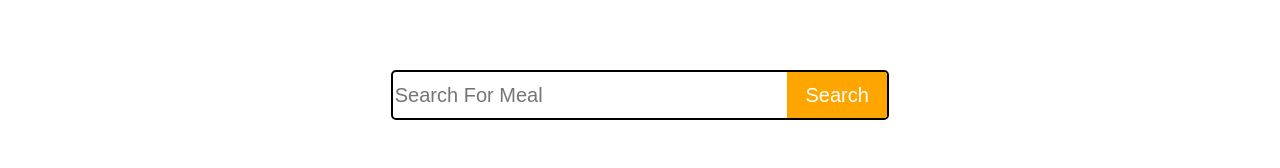
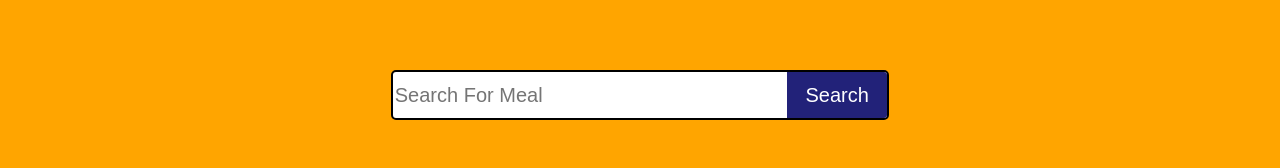
Before and after one commit to Tanisha-Sani/hungry-monster, a plain HTML site: page index.html in a window 1280 px wide. Shown: the top 168 px of the page. Drawn offline with Linux system fonts and the light colour scheme.

Commit message:
upadting event value

```diff
--- a/style.css
+++ b/style.css
@@ -1,5 +1,6 @@
 body{
     font-family: Arial, Helvetica, sans-serif;
+    background-color: orange;
 }
 .container{
     margin: 20px 60px;
@@ -21,7 +22,7 @@ body{
 
 .search-button {
     border: none;
-    background: orange;
+    background: rgb(34, 34, 121);
     color: white;
     font-size: 20px;
     height: 46px;
```
